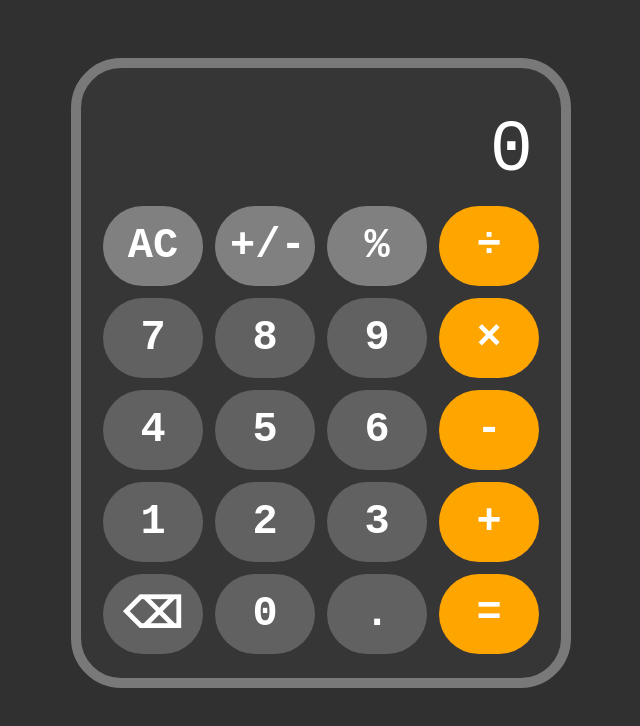
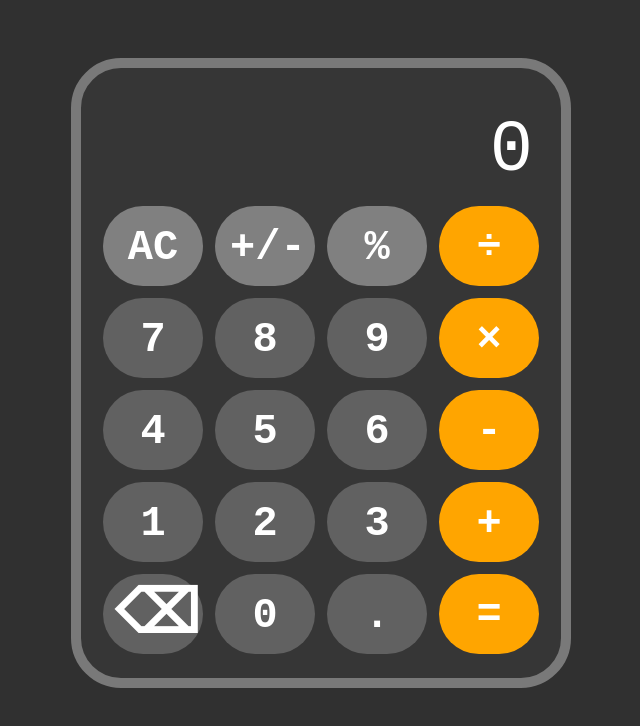
Before and after one commit to khuan24/odin-calculator, a plain HTML site: page index.html in a window 1280 px wide. Shown: the whole page, without its empty margins (319-959 px from the left). Drawn offline with Linux system fonts and the light colour scheme.

Commit message:
Adjust button padding to better visually center button text

```diff
--- a/styles.css
+++ b/styles.css
@@ -15,7 +15,7 @@ button {
     font-size: 42px;
     font-weight: bold;
     margin: 6px 3px;
-    padding: 15px;
+    padding: 15px 15px 12px 15px;
     width: 100px;
     height: 80px;
     border-radius: 60px;
@@ -79,3 +79,9 @@ button {
 .row > button:last-child {
     background-color: orange;
 }
+
+#backspace {
+    font-size: 60px;
+    padding-top: 3px;
+    padding-left: 12px;
+}
```
